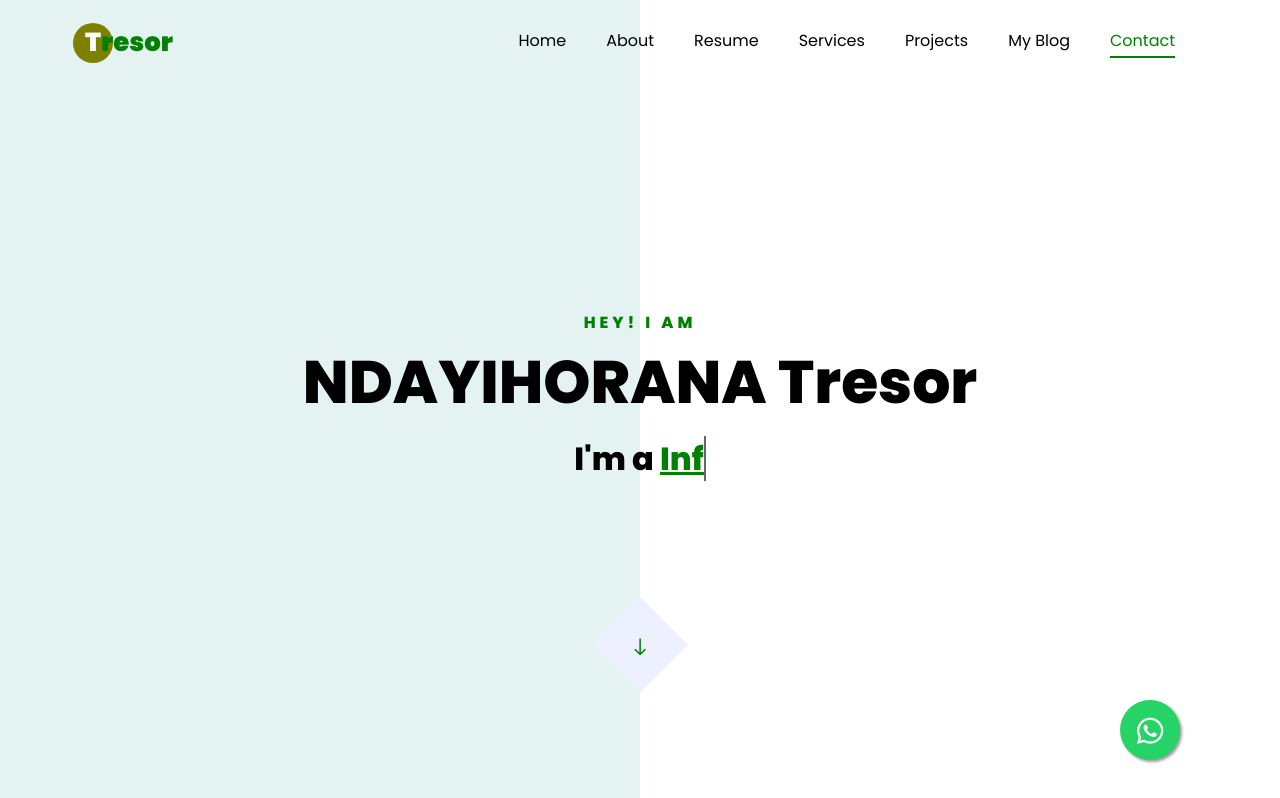
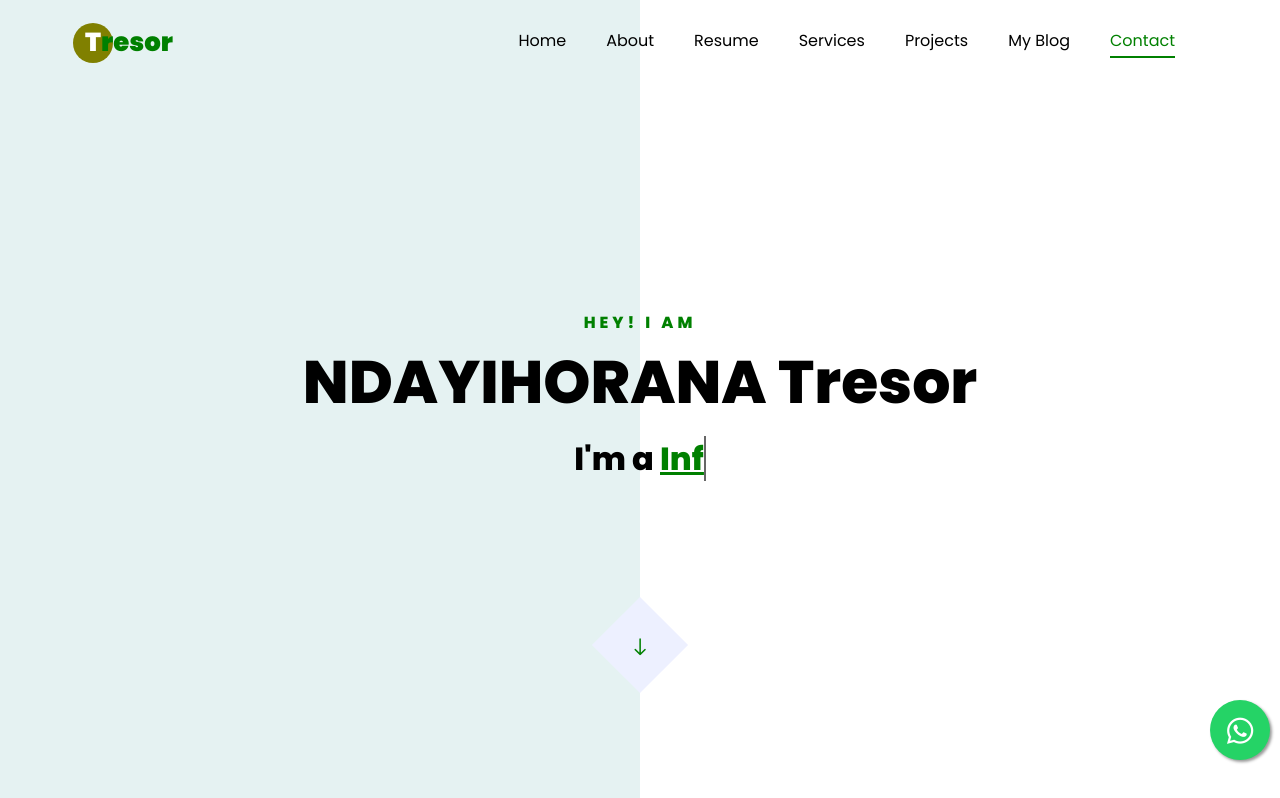
Before and after one commit to NDAYIHORANA/ndayihoranatresor.github.io, a plain HTML site: page index.html in a window 1280 px wide. Shown: the top 798 px of the page. Drawn offline with Linux system fonts and the light colour scheme; files whose address does not match are found by name.

Commit message:
Update index.html

```diff
--- a/index.html
+++ b/index.html
@@ -53,7 +53,7 @@
       width: 60px;
       height: 60px;
       bottom: 40px;
-      right: 100px;
+      right: 10px;
       background-color: #25d366;
       color: #fff;
       border-radius: 50px;
```
